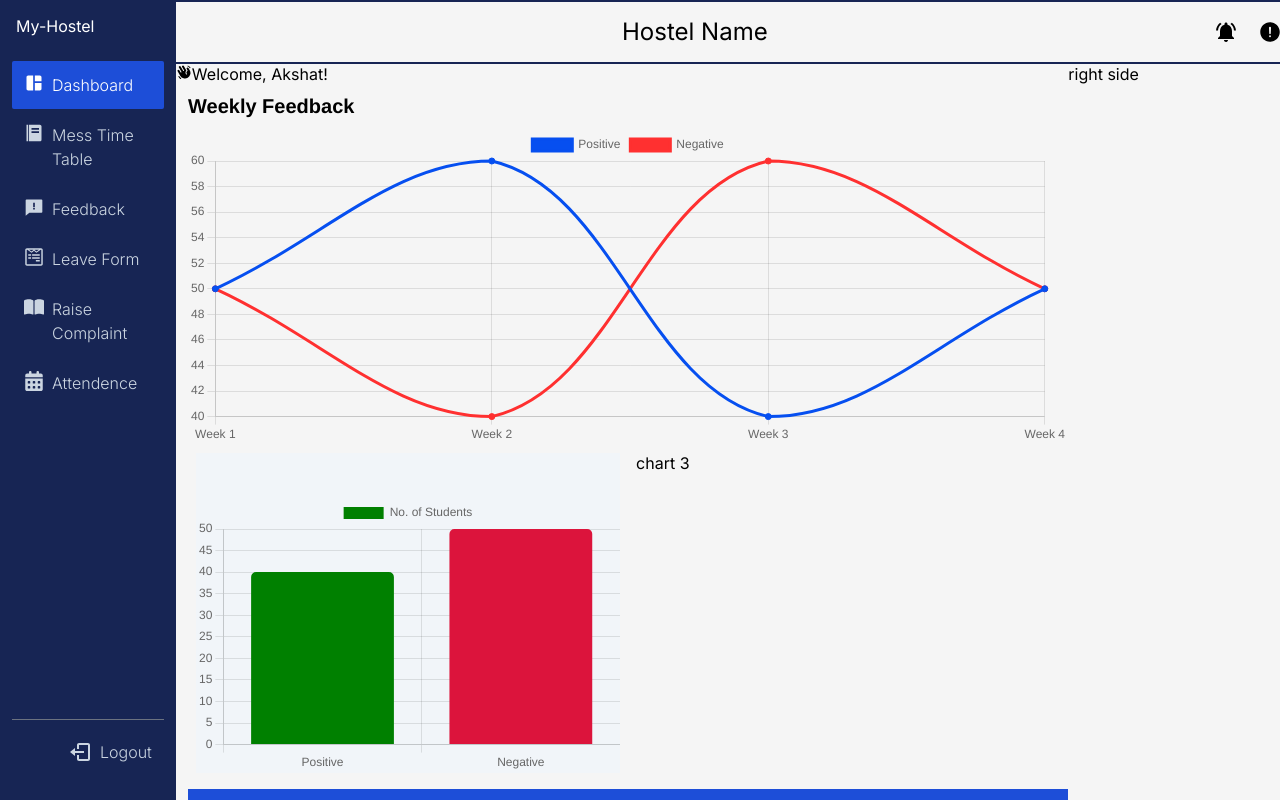
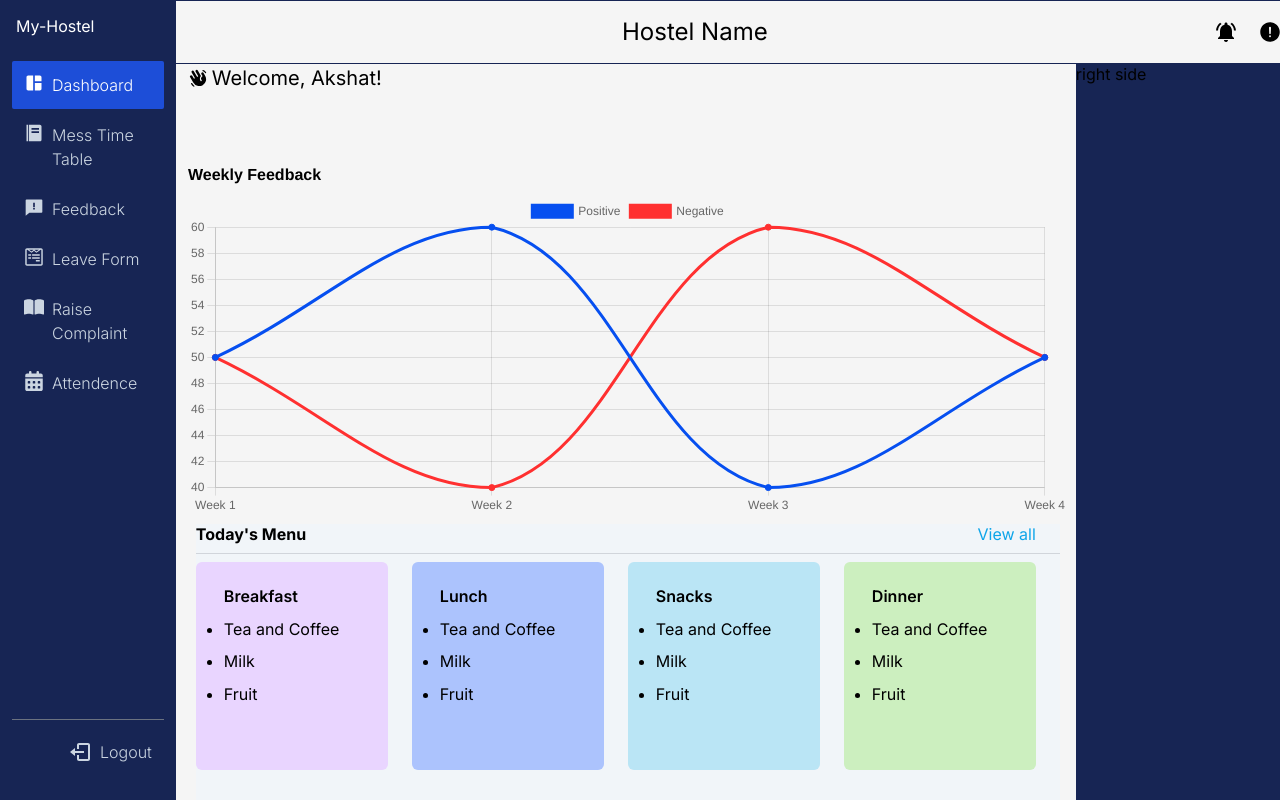
Before and after one commit to Akshat-Awasthi/My-Hostel, a React (Vite) app: page / in a window 1280 px wide. Built offline with nearby package versions, Linux system fonts and the light colour scheme.

Commit message:
added today's menu in dash

```diff
--- a/src/Components/Chart.jsx
+++ b/src/Components/Chart.jsx
@@ -3,7 +3,20 @@ import React from 'react'
 const Chart = () => {
   return (
     <div>
-
+        <Bar
+                    data={{
+                        labels:Feedback.map((data)=>data.label),
+                    datasets: [
+                        {
+                            label:"No. of Students",
+                            data: Feedback.map((data)=>data.Value),
+                            backgroundColor:[
+                                "rgb(0,128,0)",
+                                "rgb(220,20,60)",
+                            ],
+                            borderRadius:5,
+                        },
+                    ]}} />
     </div>
   )
 }
--- a/src/Components/Dashboard.jsx
+++ b/src/Components/Dashboard.jsx
@@ -2,26 +2,29 @@ import React from 'react'
 import { Chart as ChartJS, defaults } from "chart.js/auto";
 import { Bar, Doughnut, Line } from "react-chartjs-2";
 import { PiHandWavingFill } from "react-icons/pi";
+import { Link } from 'react-router-dom';
 
 
 import Feedback from "./lib/const/FeedbackData.json"
 import WeekFeedback from "./lib/const/WeekFeedback.json"
+import TodayMenu from "./lib/const/TodayMenu.json"
 
 defaults.maintainAspectRatio = false;
 defaults.responsive = true;
 
 defaults.plugins.title.display = true;
 defaults.plugins.title.align = "start";
-defaults.plugins.title.font.size = 20;
+defaults.plugins.title.font.size = 16;
 defaults.plugins.title.color = "black";
 
 const Dashboard = () => {
+  const colors = ['bg-purple-200', 'bg-[#ACC3FD]', 'bg-[#BAE5F5]', 'bg-[#CCEFBF]'];
   return (
-    <div className='flex flex-row h-[1000px]'>
+    <div className='flex flex-row h-[100vh] overflow-y-auto'>
         <div className='flex flex-col w-3/4'>
-            <div className='flex flex-row h-40'>
-                <PiHandWavingFill />
-                <h1>Welcome, Akshat!</h1>
+            <div className='flex flex-row pl-3 pb-16 text-xl'>
+                <div className='text-xl pt-1'><PiHandWavingFill /></div>
+                <h1 className='pl-1'>Welcome, Akshat!</h1>
             </div>
             <div className='flex flex-col pl-3'>
             <div className='h-[45vh] '>
@@ -56,29 +59,33 @@ const Dashboard = () => {
                 />
             </div>
             <div className='flex flex-row'>
-                <div className='w-1/2 h-[40vh] m-2 bg-slate-100'>
-                    <Bar
-                    data={{
-                        labels:Feedback.map((data)=>data.label),
-                    datasets: [
-                        {
-                            label:"No. of Students",
-                            data: Feedback.map((data)=>data.Value),
-                            backgroundColor:[
-                                "rgb(0,128,0)",
-                                "rgb(220,20,60)",
-                            ],
-                            borderRadius:5,
-                        },
-                    ]}} />
+            <div className='flex flex-col h-[40vh] m-2 bg-slate-100'>
+                <div className='flex flex-row mb-2 border-b-[1px] border-gray-300'>
+                <h2 className='mb-2 font-bold flex-1'>Today's Menu</h2>
+                <Link to='/Menu' className='mr-6'>View all</Link>
                 </div>
-                <div className='w-1/2 m-2'>chart 3</div>
+                <div className='flex'>
+                    {
+                        TodayMenu.map((item, index) => (
+                            <div key={item.time} className={`mr-6 w-48 h-52 p-6 pl-7 rounded-md ${colors[index % colors.length]}`}>
+                                <ul className='flex flex-col gap-3'>
+                                    <li className='font-semibold'>{item.time}</li>
+                                    <li className='list-disc'>{item.item1}</li>
+                                    <li className='list-disc'>{item.item2}</li>
+                                    <li className='list-disc'>{item.item3}</li>
+                                </ul>
+                            </div>
+                        ))
+                    }
+                </div>
+
             </div>
-            <div className='h-72 mt-2 bg-blue-700'></div>
+            </div>
+            <div className='h-[100vh] mt-2'></div>
         </div>
         </div>
 
-        <div>right side</div>
+        <div className='h-[100vh] w-full ml-2 bg-blue-950'>right side</div>
 
     </div>
   )
--- /dev/null
+++ b/src/Components/lib/const/TodayMenu.json
@@ -0,0 +1,26 @@
+[
+    {
+        "time" : "Breakfast",
+        "item1" : "Tea and Coffee",
+        "item2" : "Milk",
+        "item3" : "Fruit"
+    },
+    {
+        "time" : "Lunch",
+        "item1" : "Tea and Coffee",
+        "item2" : "Milk",
+        "item3" : "Fruit"
+    },
+    {
+        "time" : "Snacks",
+        "item1" : "Tea and Coffee",
+        "item2" : "Milk",
+        "item3" : "Fruit"
+    },
+    {
+        "time" : "Dinner",
+        "item1" : "Tea and Coffee",
+        "item2" : "Milk",
+        "item3" : "Fruit"
+    }
+]
--- a/src/Components/shared/Layout.jsx
+++ b/src/Components/shared/Layout.jsx
@@ -12,7 +12,7 @@ const Layout = () => {
     <div className='flex flex-row bg-neutral-100 h-screen w-screen overflow-hidden'>
         <Sidebar />
         <div>
-        <div className='flex flex-row items-center h-16 w-[1190px] bg-neutral-100 border-y-2 border-blue-950'>
+        <div className='flex flex-row items-center h-16 w-[1190px] bg-neutral-100 border-y-[1px] border-blue-950'>
               <div className='flex-1 flex justify-center items-center text-2xl'>Hostel Name</div>
               <div className='mr-10 flex flex-row gap-5 text-2xl active:neutral-400 '>
                 <Link className='text-black hover:text-stone-400'><MdNotificationsActive/></Link>
```
